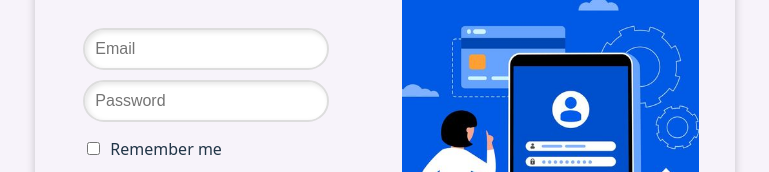
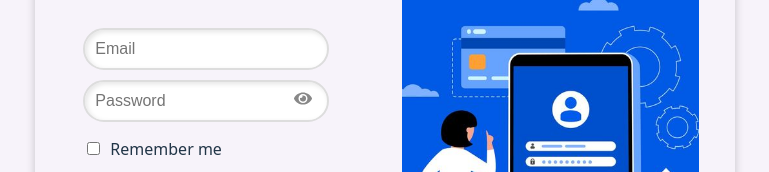
Before and after one commit to Kendi-prog/todo, a React (Vite) app: page /authform in a window 1280 px wide. Both pictures are taken after a click on the element "Sign In". Shown: the part 235-407 px from the top of the page, without its empty margins (255-1024 px from the left). Built offline with nearby package versions, Linux system fonts and the light colour scheme.

Commit message:
implementation of the eye icon for password viewing in sign-in-form

```diff
--- a/src/components/authentication/sign-in-form/sign-in-form.component.jsx
+++ b/src/components/authentication/sign-in-form/sign-in-form.component.jsx
@@ -4,6 +4,7 @@ import * as Yup from "yup";
 import { signInWithEmailAndPassword } from "firebase/auth";
 import { useNavigate } from "react-router-dom";
 import Cookies from "js-cookie";
+import { FaEye, FaEyeSlash } from "react-icons/fa";
 
 import { auth, googleSignIn } from "../../../utils/firebase";
 import {
@@ -16,6 +17,8 @@ import {
      RememberMe,
      RememberMeInput,
      ErrorMessageContainer,
+     PasswordContainer,
+     EyeIcon
 
 } from "./sign-in-form.styles";
 
@@ -23,6 +26,7 @@ import {
 const SignInForm = () => {
     const navigate = useNavigate();
     const [rememberMe, setRememberMe] = useState(false);
+    const[showPassword, setShowPassword] = useState(false);
 
     const initialValues = {
         email: "",
@@ -85,10 +89,15 @@ const SignInForm = () => {
                             <StyledField type="email" name="email" placeholder="Email" />
                             <ErrorMessageContainer name="email" component="div"/>
                         </div>
-                        <div>
-                            <StyledField type="password" name="password" placeholder="Password" />
+                        <PasswordContainer>
+                            <StyledField type={showPassword ? "text" : "password"} name="password" placeholder="Password" />
+                            <EyeIcon
+                                onClick={() => setShowPassword((prev) => !prev)}
+                            >
+                                {showPassword ? <FaEyeSlash /> : <FaEye />}
+                            </EyeIcon>
                             <ErrorMessageContainer name="password" component="div"/>
-                        </div>
+                        </PasswordContainer>
                         <RememberMe>
                             <label>
                                 <RememberMeInput
--- a/src/components/authentication/sign-in-form/sign-in-form.styles.jsx
+++ b/src/components/authentication/sign-in-form/sign-in-form.styles.jsx
@@ -33,6 +33,29 @@ export const StyledField = styled(Field)`
     box-shadow: 0 0 5px rgba(0, 123, 255, 0.5);
   }
 `;
+
+
+export const PasswordContainer = styled.div`
+    position: relative;
+    width: 100%;
+`;
+
+export const EyeIcon = styled.span`
+    position: absolute;
+    right: 5px;
+    top: 60%;
+    transform: translateY(-50%);
+    cursor: pointer;
+    font-size: 18px;
+    color: #888;
+    transition: color 0.3s;
+    // z-index: -5;
+
+    &:hover {
+        color: #333;
+    }
+`;
+
 
 export const ErrorMessageContainer = styled(ErrorMessage)`
   font-size: 13px;
```
